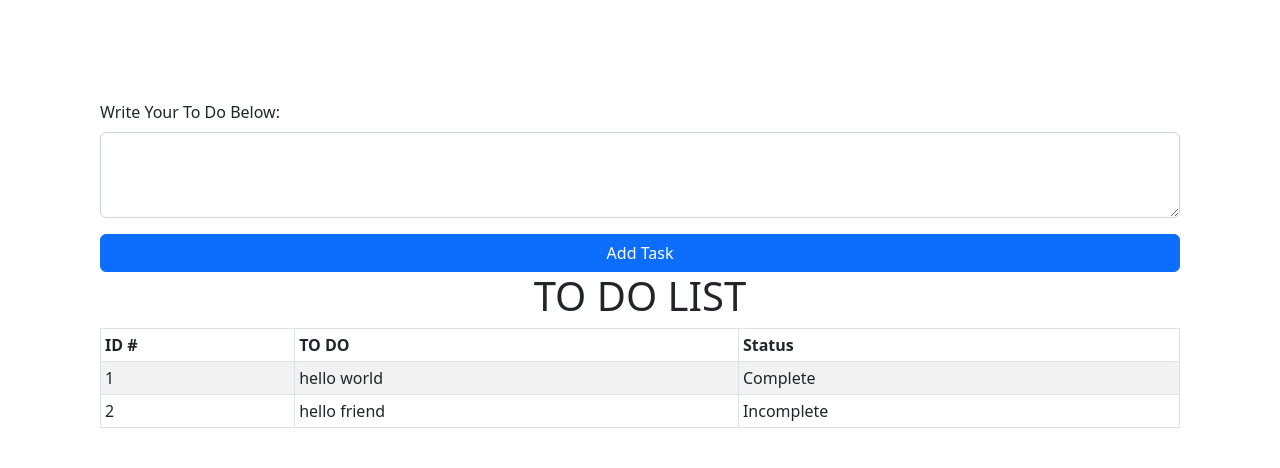
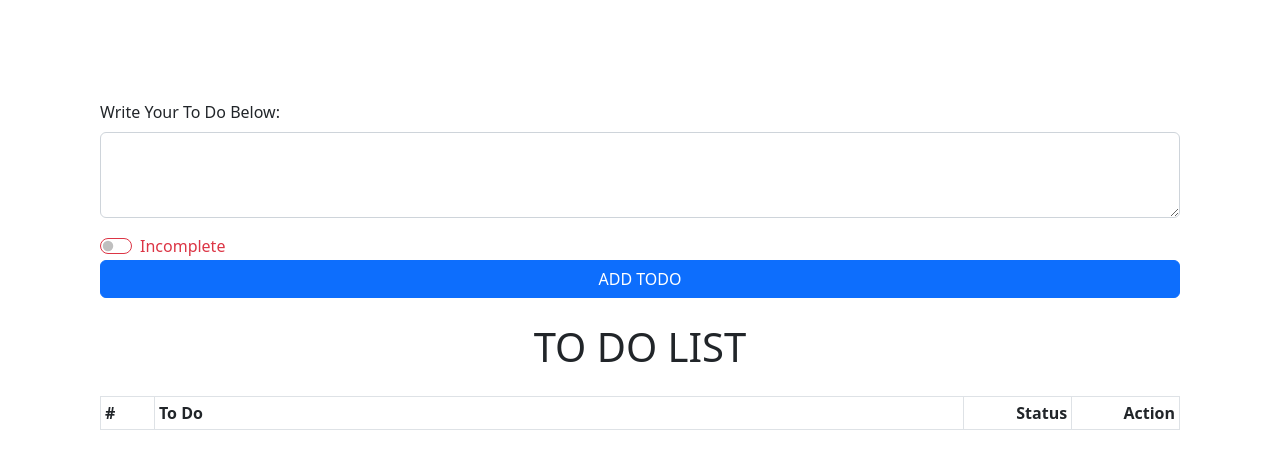
Before and after one commit to jipark92/to-do-react, a React (Create React App) app: page / in a window 1280 px wide. Shown: the top 468 px of the page. Built offline with nearby package versions, Linux system fonts and the light colour scheme.

Commit message:
add: checkbox,modal,loading, badges, localstorage

```diff
--- a/package.json
+++ b/package.json
@@ -11,6 +11,7 @@
     "react-bootstrap": "^2.7.2",
     "react-dom": "^18.2.0",
     "react-scripts": "5.0.1",
+    "uuid": "^9.0.0",
     "web-vitals": "^2.1.4"
   },
   "scripts": {
--- a/src/App.js
+++ b/src/App.js
@@ -1,27 +1,60 @@
-import React, { useState } from 'react';
-import 'bootstrap/dist/css/bootstrap.min.css';
-import BinputBox from './components/BinputBox';
-import Btables from './components/Btables';
-import Bbutton from './components/Bbutton';
+import React, { useState, useEffect } from "react";
+import "bootstrap/dist/css/bootstrap.min.css";
+import InputBox from "./components/InputBox";
+import DataTable from "./components/DataTable";
+import Buttons from "./components/Buttons";
+import CheckBox from "./components/CheckBox";
+
+import { v4 as uuidv4 } from "uuid";
+import Modals from "./components/Modal";
 
 function App() {
-    const [toDos, setToDos] = useState([
-        { id: 1, task: 'hello world', status: true },
-        { id: 2, task: 'hello friend', status: false },
-    ]);
-    const [form, setForm] = useState('');
+    // data
+    const [toDos, setToDos] = useState(
+        JSON.parse(localStorage.getItem("todos")) || []
+    );
+    // ui
+    const [form, setForm] = useState("");
+    const [status, setStatus] = useState(false);
+    const [modalShow, setModalShow] = useState(false);
+    const [isLoading, setIsLoading] = useState(true);
+
+    //loading
+    useEffect(() => {
+        setTimeout(() => {
+            setIsLoading(false);
+        }, 800);
+    }, []);
+
+    //set localstorage
+    useEffect(() => {
+        localStorage.setItem("todos", JSON.stringify(toDos));
+    }, [toDos]);
 
     const addTask = () => {
-        console.log('clicked');
+        if (!form) {
+            setModalShow(true);
+            return;
+        }
+        const id = uuidv4();
+        setToDos([...toDos, { id: id, task: form, status: status }]);
+        resetForm();
     };
 
-    console.log('form===', form);
+    const resetForm = () => {
+        setForm("");
+        setStatus(false);
+    };
+
+    console.log("todos===", toDos);
 
     return (
         <div className="App" style={padding}>
-            <BinputBox form={form} action={setForm} />
-            <Bbutton label="Add Task" action={addTask} />
-            <Btables toDos={toDos} />
+            <InputBox form={form} action={setForm} />
+            <CheckBox status={status} action={setStatus} />
+            <Buttons label="ADD TODO" action={addTask} />
+            <DataTable toDos={toDos} isLoading={isLoading} />
+            <Modals show={modalShow} onHide={setModalShow} />
         </div>
     );
 }
--- /dev/null
+++ b/src/components/Badges.js
@@ -0,0 +1,14 @@
+import React from "react";
+import Badge from "react-bootstrap/Badge";
+
+function Badges({ label, color }) {
+    return (
+        <div>
+            <Badge pill bg={color}>
+                {label}
+            </Badge>
+        </div>
+    );
+}
+
+export default Badges;
--- a/src/components/Bbutton.js
+++ /dev/null
@@ -1,12 +0,0 @@
-import React from 'react'
-import Button from 'react-bootstrap/Button';
-
-function Bbutton({ label, action }) {
-    return (
-        <div className="d-grid gap-2">
-            <Button variant="primary" onClick={action}>{label}</Button>
-        </div>
-    )
-}
-
-export default Bbutton
--- a/src/components/BinputBox.js
+++ /dev/null
@@ -1,15 +0,0 @@
-import React from 'react'
-import Form from 'react-bootstrap/Form';
-
-function BinputBox({ form, action }) {
-    return (
-        <Form>
-            <Form.Group className="mb-3" controlId="exampleForm.ControlTextarea1">
-                <Form.Label>Write Your To Do Below:</Form.Label>
-                <Form.Control as="textarea" rows={3} onChange={(e) => action(e.target.value)} />
-            </Form.Group>
-        </Form>
-    );
-}
-
-export default BinputBox
--- a/src/components/Btables.js
+++ /dev/null
@@ -1,37 +0,0 @@
-import React from 'react';
-import Table from 'react-bootstrap/Table';
-
-function Btables({ toDos }) {
-    return (
-        <div>
-            <h1 style={header}>TO DO LIST</h1>
-            <Table striped bordered hover size="sm">
-                <thead>
-                    <tr>
-                        <th>ID #</th>
-                        <th>TO DO</th>
-                        <th>Status</th>
-                    </tr>
-                </thead>
-                <tbody>
-                    {toDos.map((toDo) => {
-                        const { id, task, status } = toDo;
-                        return (
-                            <tr key={id}>
-                                <td>{id}</td>
-                                <td>{task}</td>
-                                <td>{status ? 'Complete' : 'Incomplete'}</td>
-                            </tr>
-                        );
-                    })}
-                </tbody>
-            </Table>
-        </div>
-    );
-}
-
-const header = {
-    textAlign: 'center',
-};
-
-export default Btables;
--- /dev/null
+++ b/src/components/Buttons.js
@@ -0,0 +1,14 @@
+import React from "react";
+import Button from "react-bootstrap/Button";
+
+function Buttons({ label, action, size }) {
+    return (
+        <div className="d-grid gap-2">
+            <Button variant="primary" onClick={action} size={size}>
+                {label}
+            </Button>
+        </div>
+    );
+}
+
+export default Buttons;
--- /dev/null
+++ b/src/components/CheckBox.js
@@ -0,0 +1,19 @@
+import React from "react";
+import Form from "react-bootstrap/Form";
+
+function CheckBox({ status, action }) {
+    return (
+        <Form>
+            <Form.Check
+                type="switch"
+                id="custom-switch"
+                label={status ? "Complete" : "Incomplete"}
+                onChange={() => action(!status)}
+                isInvalid={!status}
+                checked={status}
+            />
+        </Form>
+    );
+}
+
+export default CheckBox;
--- /dev/null
+++ b/src/components/DataTable.js
@@ -0,0 +1,76 @@
+import React from "react";
+import Table from "react-bootstrap/Table";
+import Spinners from "./Spinners";
+import Buttons from "./Buttons";
+import Badges from "./Badges";
+
+function DataTable({ toDos, isLoading }) {
+    return !isLoading ? (
+        <div>
+            <h1 style={header}>TO DO LIST</h1>
+            <Table striped bordered hover size="sm">
+                <thead>
+                    <tr>
+                        <th stlye={taskNumberStyle}>#</th>
+                        <th style={toDosStyle}>To Do</th>
+                        <th style={statusStyle}>Status</th>
+                        <th style={editBtnStyle}>Action</th>
+                    </tr>
+                </thead>
+                <tbody>
+                    {toDos.map((toDo, index) => {
+                        const { id, task, status } = toDo;
+                        return (
+                            <tr key={id}>
+                                <td style={taskNumberStyle}>{index}</td>
+                                <td style={toDosStyle}>{task}</td>
+                                <td style={statusStyle}>
+                                    {status ? (
+                                        <Badges
+                                            label="Complete"
+                                            color="primary"
+                                        />
+                                    ) : (
+                                        <Badges
+                                            label="Incomplete"
+                                            color="danger"
+                                        />
+                                    )}
+                                </td>
+                                <td style={editBtnStyle}>
+                                    <Buttons size="sm" label="EDIT" />
+                                </td>
+                            </tr>
+                        );
+                    })}
+                </tbody>
+            </Table>
+        </div>
+    ) : (
+        <div style={spinners}>
+            <Spinners />
+        </div>
+    );
+}
+
+const header = {
+    textAlign: "center",
+    margin: 25,
+};
+
+const spinners = {
+    display: "flex",
+    justifyContent: "center",
+    alignItems: "center",
+    height: "50vh",
+};
+
+const taskNumberStyle = { width: "5%" };
+
+const toDosStyle = { width: "75%" };
+
+const statusStyle = { textAlign: "end", width: "10%" };
+
+const editBtnStyle = { textAlign: "end", width: "10%" };
+
+export default DataTable;
--- /dev/null
+++ b/src/components/InputBox.js
@@ -0,0 +1,23 @@
+import React from "react";
+import Form from "react-bootstrap/Form";
+
+function InputBox({ form, action }) {
+    return (
+        <Form>
+            <Form.Group
+                className="mb-3"
+                controlId="exampleForm.ControlTextarea1"
+            >
+                <Form.Label>Write Your To Do Below:</Form.Label>
+                <Form.Control
+                    as="textarea"
+                    rows={3}
+                    onChange={(e) => action(e.target.value)}
+                    value={form}
+                />
+            </Form.Group>
+        </Form>
+    );
+}
+
+export default InputBox;
--- /dev/null
+++ b/src/components/Modal.js
@@ -0,0 +1,30 @@
+import React from "react";
+import Modal from "react-bootstrap/Modal";
+
+function Modals({ show, onHide }) {
+    return (
+        <Modal
+            size="sm"
+            show={show}
+            onHide={onHide}
+            aria-labelledby="example-modal-sizes-title-sm"
+            centered
+        >
+            <Modal.Header closeButton>
+                <Modal.Title
+                    id="example-modal-sizes-title-sm"
+                    style={modalTitle}
+                >
+                    Error
+                </Modal.Title>
+            </Modal.Header>
+            <Modal.Body>Please Write Something</Modal.Body>
+        </Modal>
+    );
+}
+
+const modalTitle = {
+    color: "#ff0000",
+};
+
+export default Modals;
--- /dev/null
+++ b/src/components/Spinners.js
@@ -0,0 +1,12 @@
+import React from "react";
+import Spinner from "react-bootstrap/Spinner";
+
+function Spinners() {
+    return (
+        <>
+            <Spinner animation="border" variant="primary" />
+        </>
+    );
+}
+
+export default Spinners;
```
Also changed, not shown: 1 other file (tests, documents, lock files or other folders).
